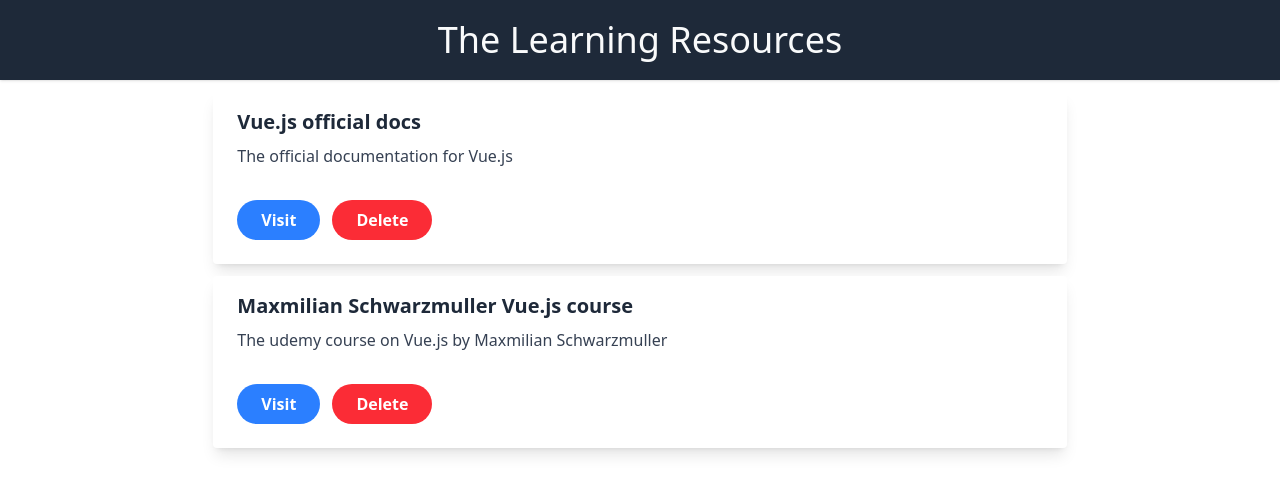
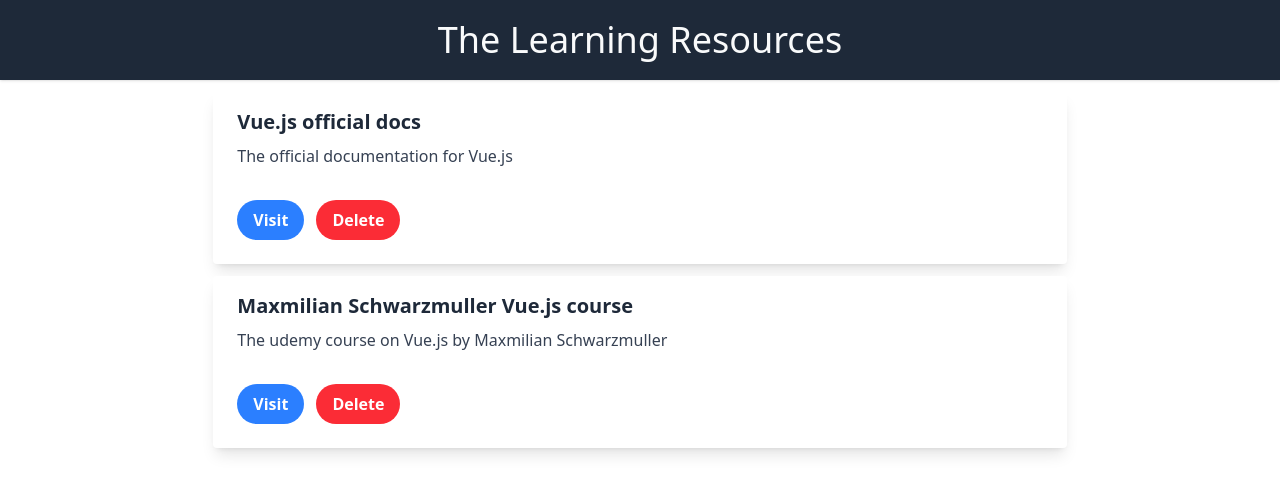
Before and after one commit to HazemPhoenix/The-learning-resources-app, a Vue app: page / in a window 1280 px wide. Shown: the top 494 px of the page. Built offline with nearby package versions, Linux system fonts and the light colour scheme.

Commit message:
pass the type of the button to the BaseButton dynamically as a prop

```diff
--- a/src/App.vue
+++ b/src/App.vue
@@ -4,7 +4,7 @@
 </template>
 
 <script>
-import TheHeader from "./components/layout/TheHeader.vue";
+import TheHeader from "./components/layouts/TheHeader.vue";
 import LearningResources from "./components/learning-resources/LearningResources.vue";
 
 export default {
--- a/src/components/UI/BaseButton.vue
+++ b/src/components/UI/BaseButton.vue
@@ -1,11 +1,20 @@
 <template>
   <button
-    class="bg-blue-500 hover:bg-blue-700 text-white font-bold py-2 px-6 rounded-full transition-colors duration-300 hover:cursor-pointer"
+    :type="type"
+    class="inline-block bg-blue-500 hover:bg-blue-700 text-white font-bold py-2 px-4 rounded-full transition-colors duration-300"
   >
-    <slot> Visit </slot>
+    <slot>Visit</slot>
   </button>
 </template>
 
 <script>
-export default {};
+export default {
+  props: {
+    type: {
+      type: String,
+      required: false,
+      default: "button",
+    },
+  },
+};
 </script>
```
Also changed, not shown: src/components/learning-resources/LearningResourcesItem.vue (+0 -7 lines), src/main.js (+7 -1 lines), src/components/layouts/TheHeader.vue (renamed from src/components/layout/TheHeader.vue).
